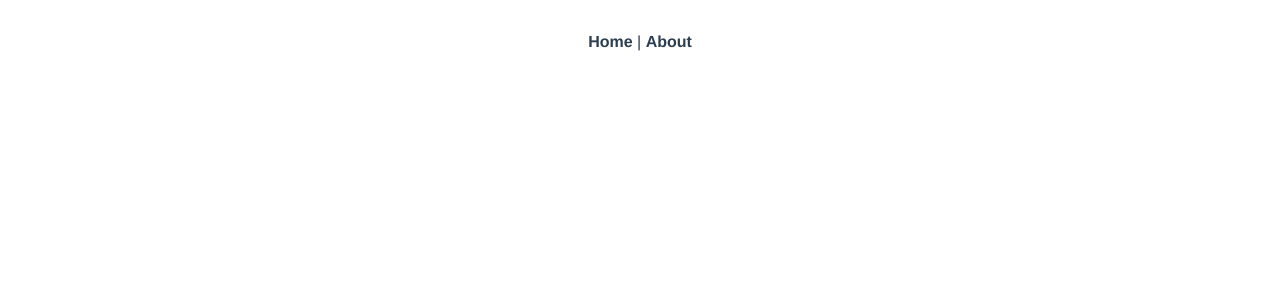
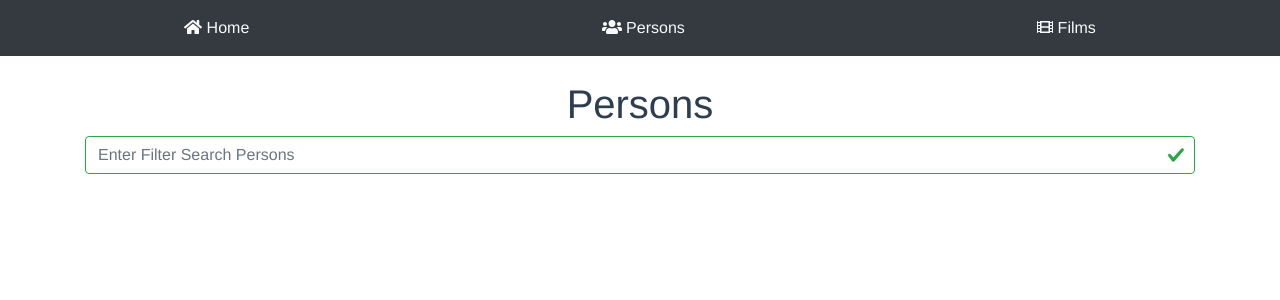
Before and after one commit to nestordgs/ssilva-challenge, a Vue app: page /persons in a window 1280 px wide. Shown: the top 300 px of the page. Built offline with nearby package versions, Linux system fonts and the light colour scheme.

Commit message:
Home, Persons & Films Page
- Modified Home page.
- Created Persons page.
- Created Films page.
- Created new page header component.
- Created form search component.
- Created Routes to persons & films.
- Modified layout.

```diff
--- a/src/App.vue
+++ b/src/App.vue
@@ -1,12 +1,25 @@
 <template>
   <div id="app">
     <div id="nav">
-      <router-link to="/">Home</router-link> |
-      <router-link to="/about">About</router-link>
+      <PageHeader />
     </div>
-    <router-view />
+    <b-container class="my-4">
+      <router-view />
+    </b-container>
   </div>
 </template>
+
+<script>
+// @ is an alias to /src
+import PageHeader from "@/components/PageHeader";
+
+export default {
+  name: "home",
+  components: {
+    PageHeader
+  }
+};
+</script>
 
 <style lang="scss">
 #app {
@@ -16,14 +29,14 @@
   text-align: center;
   color: #2c3e50;
 }
-#nav {
-  padding: 30px;
-  a {
-    font-weight: bold;
-    color: #2c3e50;
-    &.router-link-exact-active {
-      color: #42b983;
-    }
-  }
-}
+// #nav {
+//   padding: 30px;
+//   a {
+//     font-weight: bold;
+//     color: #2c3e50;
+//     &.router-link-exact-active {
+//       color: #42b983;
+//     }
+//   }
+// }
 </style>
--- /dev/null
+++ b/src/components/FormSearchPerson.vue
@@ -0,0 +1,47 @@
+<template>
+  <b-form @submit.prevent="submit">
+    <b-form-group id="filterPersonGroup" label-for="filterPerson">
+      <b-form-input
+        id="filterPerson"
+        type="text"
+        v-model="form.filter"
+        :state="!$v.form.filter.$invalid"
+        placeholder="Enter Filter Search Persons"
+      />
+      <b-form-invalid-feedback
+        id="input1LiveFeedback"
+        v-if="!$v.form.filter.alphaNum"
+      >
+        This field must be only alphanumeric
+      </b-form-invalid-feedback>
+    </b-form-group>
+    <!-- <b-button type="submit" variant="primary" :disabled="$v.form.$invalid">
+      Submit
+    </b-button> -->
+  </b-form>
+</template>
+
+<script>
+import { validationMixin } from "vuelidate";
+import { alphaNum } from "vuelidate/lib/validators";
+
+export default {
+  name: "filterPersonForm",
+  data() {
+    return {
+      form: {}
+    };
+  },
+  mixins: [validationMixin],
+  validations: {
+    form: {
+      filter: {
+        alphaNum
+      }
+    }
+  },
+  methods: {
+    onSubmit() {}
+  }
+};
+</script>
--- /dev/null
+++ b/src/components/PageHeader.vue
@@ -0,0 +1,21 @@
+<template>
+  <div>
+    <div class="d-flex justify-content-around p-2 bg-dark">
+      <div class="p-2">
+        <router-link class="text-light" :to="{ name: 'home' }">
+          <font-awesome icon="home" /> Home
+        </router-link>
+      </div>
+      <div class="p-2">
+        <router-link class="text-light" :to="{ name: 'persons' }">
+          <font-awesome icon="users" /> Persons
+        </router-link>
+      </div>
+      <div class="p-2">
+        <router-link class="text-light" :to="{ name: 'films' }">
+          <font-awesome icon="film" /> Films
+        </router-link>
+      </div>
+    </div>
+  </div>
+</template>
--- a/src/router.js
+++ b/src/router.js
@@ -21,6 +21,18 @@ export default new Router({
       // which is lazy-loaded when the route is visited.
       component: () =>
         import(/* webpackChunkName: "about" */ "./views/About.vue")
+    },
+    {
+      path: "/persons",
+      name: "persons",
+      component: () =>
+        import(/* webpackChunkName: "about" */ "./views/Person.vue")
+    },
+    {
+      path: "/films",
+      name: "films",
+      component: () =>
+        import(/* webpackChunkName: "about" */ "./views/Film.vue")
     }
   ]
 });
--- /dev/null
+++ b/src/views/Film.vue
@@ -0,0 +1,16 @@
+<template>
+  <div class="person">
+    <h1>This is an Films page</h1>
+    <b-row>
+      <b-col>
+
+      </b-col>
+    </b-row>
+  </div>
+</template>
+
+<script>
+export default {
+  name: "films"
+};
+</script>
--- a/src/views/Home.vue
+++ b/src/views/Home.vue
@@ -1,18 +1,13 @@
 <template>
   <div class="home">
     <img alt="Vue logo" src="../assets/logo.png" />
-    <HelloWorld msg="Welcome to Your Vue.js App" />
   </div>
 </template>
 
 <script>
 // @ is an alias to /src
-import HelloWorld from "@/components/HelloWorld.vue";
 
 export default {
-  name: "home",
-  components: {
-    HelloWorld
-  }
+  name: "home"
 };
 </script>
--- /dev/null
+++ b/src/views/Person.vue
@@ -0,0 +1,17 @@
+<template>
+  <div class="person">
+    <h1>Persons</h1>
+    <FormSearchPerson />
+  </div>
+</template>
+
+<script>
+import FormSearchPerson from "@/components/FormSearchPerson";
+
+export default {
+  name: "persons",
+  components: {
+    FormSearchPerson
+  }
+};
+</script>
```
Also changed, not shown: 1 other file (tests, documents, lock files or other folders).
